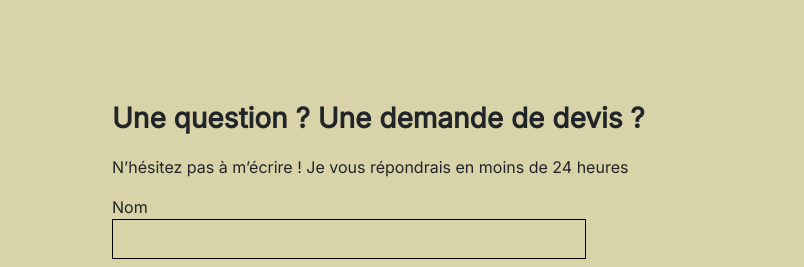
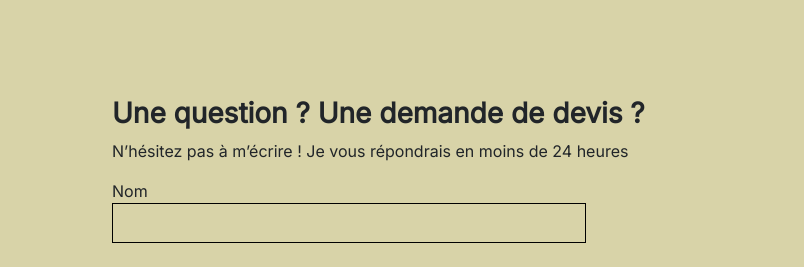
Before and after one commit to Elkes-dev/Projet-Nina-Carducci, a plain HTML site: page index.html in a window 1280 px wide. Shown: the part 4116-4383 px from the top of the page, 0-804 px from the left. Drawn offline with nearby package versions, Linux system fonts and the light colour scheme.

Commit message:
Modif balise p en h2

```diff
--- a/index.html
+++ b/index.html
@@ -156,7 +156,7 @@
 <div id="contact">
 	<div class="container">
 		<div class="form-container">
-			<p class="devis">Une question ? Une demande de devis ?</p>
+			<h2 class="devis">Une question ? Une demande de devis ?</h2>
 			<p> N’hésitez pas à m’écrire ! Je vous répondrais en moins de 24 heures</p>
 			<form action="to complete" method="post">
 				<label for="nom">Nom</label>
```
